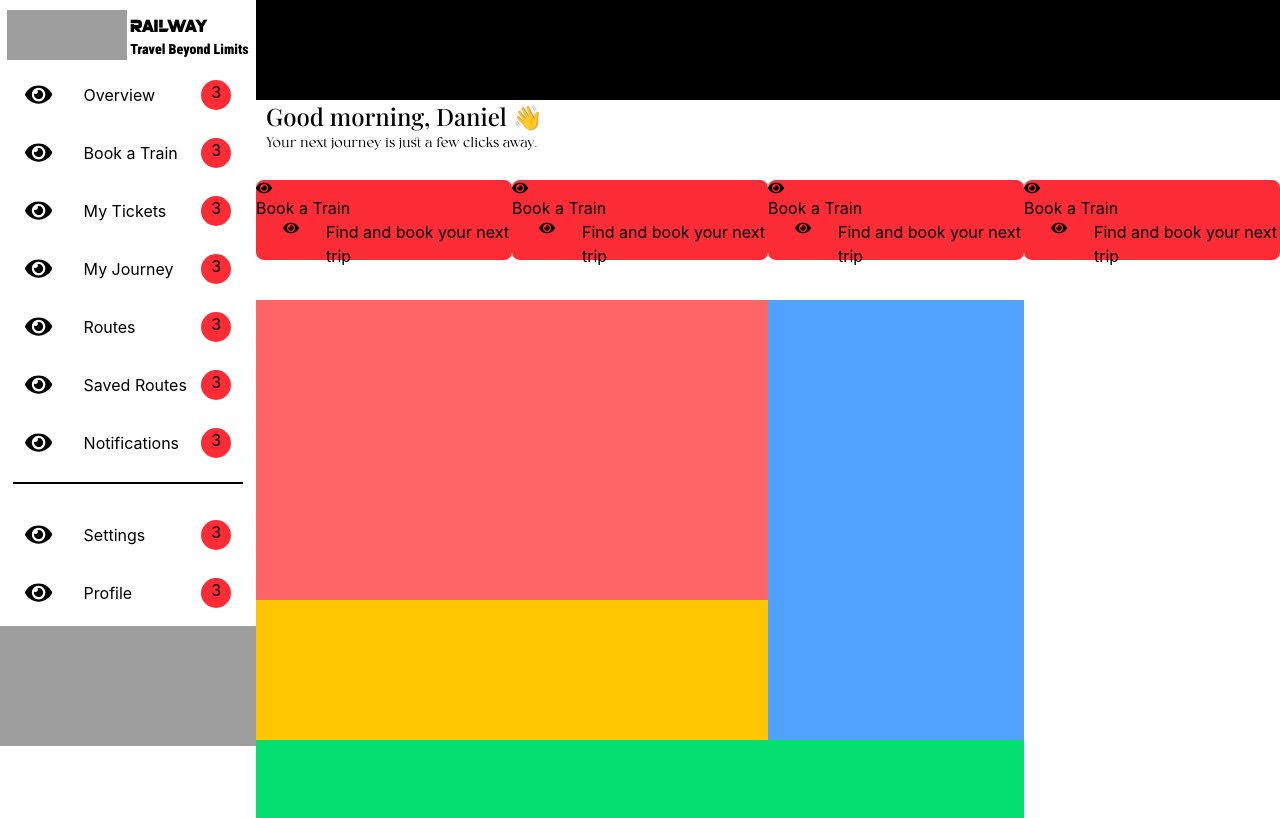
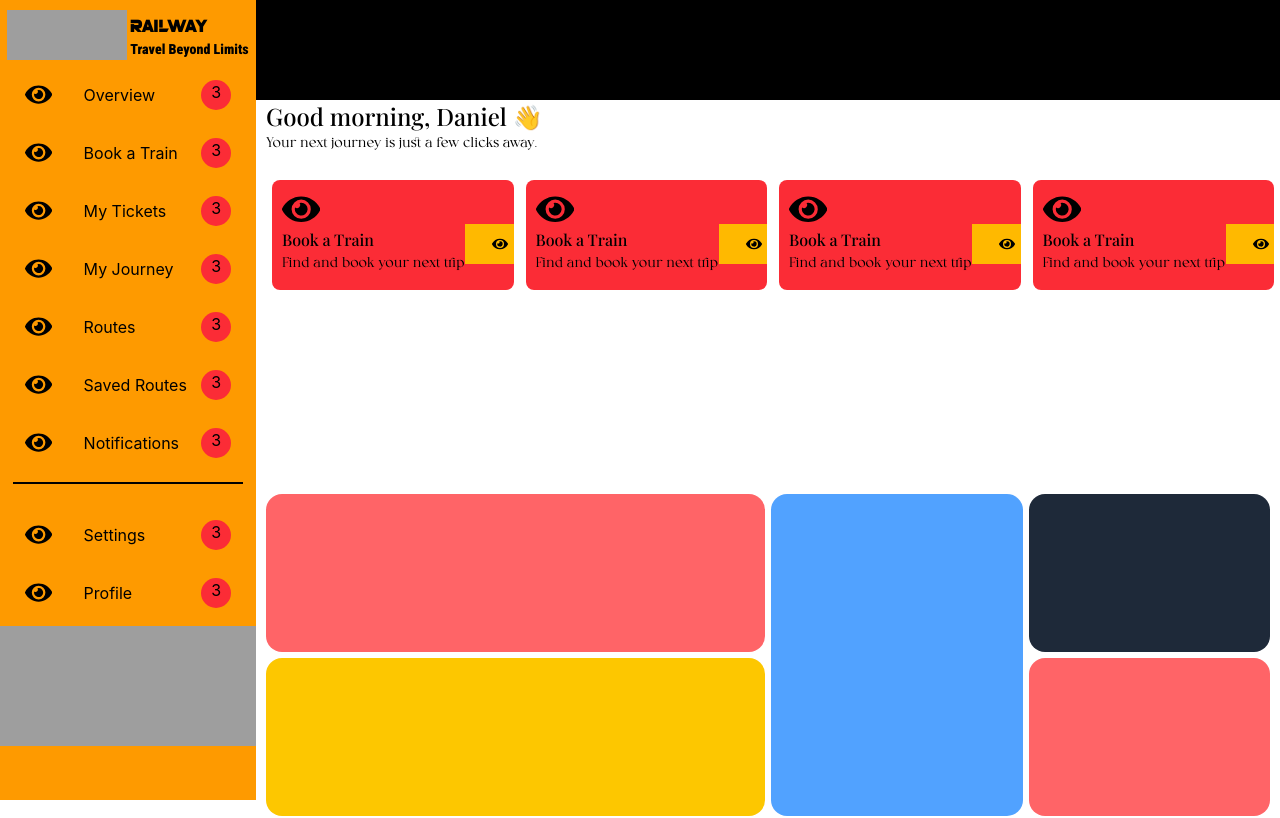
Before and after one commit to Danieljeffery695/Express-Train-Frontend, a React (Vite) app: page /dashboard in a window 1280 px wide. Shown: the top 818 px of the page. Built offline with nearby package versions, Linux system fonts and the light colour scheme; grey boxes are pictures that could not be loaded; what country-codes-list would draw is missing.

Commit message:
finishing with dashboard grid styling for now. next is creating and importing components

```diff
--- a/src/Components/LoginModal.tsx
+++ b/src/Components/LoginModal.tsx
@@ -49,10 +49,10 @@ const LoginModal = ({
                 stiffness: 20,
               },
             }}
-            className="w-[300px] h-[200px] fixed z-50"
+            className="w-75 h-50 fixed z-50"
           >
             <div className="bg-white size-full rounded-2xl flex justify-center items-center">
-              <div className="w-[250px] h-[150px] text-center bg-white">
+              <div className="w-62.5 h-37.5 text-center bg-white">
                 <p className="text-xl font-Runtime text-black">
                   Sign up successfully
                 </p>
@@ -79,10 +79,10 @@ const LoginModal = ({
                 stiffness: 20,
               },
             }}
-            className="w-[300px] h-[200px] fixed z-50"
+            className="w-75 h-50 fixed z-50"
           >
             <div className="bg-white size-full rounded-2xl flex justify-center items-center">
-              <div className="w-[250px] h-[150px] text-center bg-white">
+              <div className="w-62.5 h-37.5 text-center bg-white">
                 <p className="text-xl font-Runtime text-black">
                   {errorMessage?.message}
                 </p>
--- a/src/ui/Dashboard_ui/DashBoardLayout.tsx
+++ b/src/ui/Dashboard_ui/DashBoardLayout.tsx
@@ -3,8 +3,8 @@ import { FaEye } from "react-icons/fa";
 
 const DashBoardLayout: React.FC = () => {
   return (
-    <div className="w-full h-screen flex">
-      <div className="w-[20%] h-screen fixed">
+    <div className="w-full h-full flex">
+      <div className="w-[20%] h-screen fixed bg-amber-500">
         <div className="w-full h-[70px] flex justify-around items-center px-1.5">
           <div className="w-[120px] h-[50px]">
             <img
@@ -141,64 +141,67 @@ const DashBoardLayout: React.FC = () => {
         </div>
       </div>
 
-      <div className="flex-2 grid grid-cols-4 ml-[20%]">
-        <div className="bg-white col-span-full h-[300px]">
+      <div className="flex-2 grid grid-cols-4 ml-[20%] gap-1.5 h-[1000px] pb-5 pl-0">
+        {/* //Once i insert all components and styling to each grids elements. i */}
+        {/* will remove the fixed background  */}
+        <div className="bg-white col-span-full">
           <div className="w-full h-[100px] bg-black"></div>
-          <div className="w-[400px] h-[80px] ml-2.5">
+          <div className="w-[400px] h-[80px] pl-2.5">
             <h1 className="text-2xl font-Playfair">Good morning, Daniel 👋 </h1>
             <p className="text-sm font-Runtime">
               Your next journey is just a few clicks away.
             </p>
           </div>
-          <div className="w-full h-[150px] flex">
-            <div className="w-[300px] h-[80px] bg-red-500 rounded-lg">
-              <FaEye />
-              <h2>Book a Train</h2>
-              <div className="float-left w-[70px] h-[40px] flex justify-center">
+          <div className="w-full h-[150px] flex pl-2.5">
+            <div className="w-[280px] h-[110px] relative overflow-hidden p-2.5 bg-red-500 rounded-lg mx-1.5">
+              <FaEye size={"2.4rem"} />
+              <h2 className="text-base font-Playfair">Book a Train</h2>
+              <div className="absolute left-[80%] top-[40%] bg-amber-400 w-[70px] h-[40px] flex justify-center items-center">
                 <FaEye />
               </div>
-              <span>Find and book your next trip</span>
+              <p className="text-sm font-Runtime">
+                Find and book your next trip
+              </p>
             </div>
-            <div className="w-[300px] h-[80px] bg-red-500 rounded-lg">
-              <FaEye />
-              <h2>Book a Train</h2>
-              <div className="float-left w-[70px] h-[40px] flex justify-center">
+            <div className="w-[280px] h-[110px] relative overflow-hidden p-2.5 bg-red-500 rounded-lg mx-1.5">
+              <FaEye size={"2.4rem"} />
+              <h2 className="text-base font-Playfair">Book a Train</h2>
+              <div className="absolute left-[80%] top-[40%] bg-amber-400 w-[70px] h-[40px] flex justify-center items-center">
                 <FaEye />
               </div>
-              <span>Find and book your next trip</span>
+              <p className="text-sm font-Runtime">
+                Find and book your next trip
+              </p>
             </div>
-            <div className="w-[300px] h-[80px] bg-red-500 rounded-lg">
-              <FaEye />
-              <h2>Book a Train</h2>
-              <div className="float-left w-[70px] h-[40px] flex justify-center">
+            <div className="w-[280px] h-[110px] relative overflow-hidden p-2.5 bg-red-500 rounded-lg mx-1.5">
+              <FaEye size={"2.4rem"} />
+              <h2 className="text-base font-Playfair">Book a Train</h2>
+              <div className="absolute left-[80%] top-[40%] bg-amber-400 w-[70px] h-[40px] flex justify-center items-center">
                 <FaEye />
               </div>
-              <span>Find and book your next trip</span>
+              <p className="text-sm font-Runtime">
+                Find and book your next trip
+              </p>
             </div>
-            <div className="w-[300px] h-[80px] bg-red-500 rounded-lg">
-              <FaEye />
-              <h2>Book a Train</h2>
-              <div className="float-left w-[70px] h-[40px] flex justify-center">
+            <div className="w-[280px] h-[110px] relative overflow-hidden p-2.5 bg-red-500 rounded-lg mx-1.5">
+              <FaEye size={"2.4rem"} />
+              <h2 className="text-base font-Playfair">Book a Train</h2>
+              <div className="absolute left-[80%] top-[40%] bg-amber-400 w-[70px] h-[40px] flex justify-center items-center">
                 <FaEye />
               </div>
-              <span>Find and book your next trip</span>
+              <p className="text-sm font-Runtime">
+                Find and book your next trip
+              </p>
             </div>
           </div>
         </div>
-
-        <div className="bg-red-400 col-span-2 h-[300px]"></div>
-
-        <div className="bg-blue-400 row-span-2"></div>
-
-        <div className="bg-white"></div>
-
-        <div className="bg-yellow-400 col-span-2 h-[140px]"></div>
-
-        <div className="bg-white"></div>
-
-        <div className="bg-green-400 col-span-3 h-[200px]"></div>
-
-        {/* <div className="bg-white"></div> */}
+        <div className="bg-red-400 col-span-2 ml-2.5 rounded-2xl"></div>
+        <div className="bg-blue-400 row-span-2 rounded-2xl"></div>
+        <div className="bg-gray-800 rounded-2xl mr-2.5"></div>
+        <div className="bg-yellow-400 col-span-2 rounded-2xl ml-2.5"></div>
+        <div className="bg-red-400 rounded-2xl mr-2.5"></div>
+        <div className="bg-green-400 col-span-3  rounded-2xl ml-2.5"></div>
+        <div className="bg-green-400 rounded-2xl mr-2.5 "></div>
       </div>
     </div>
 
```
